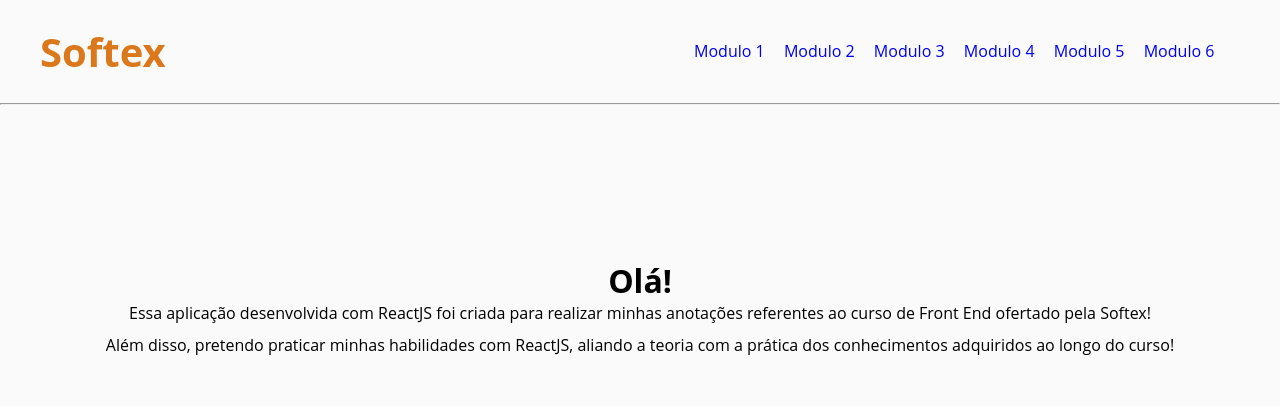
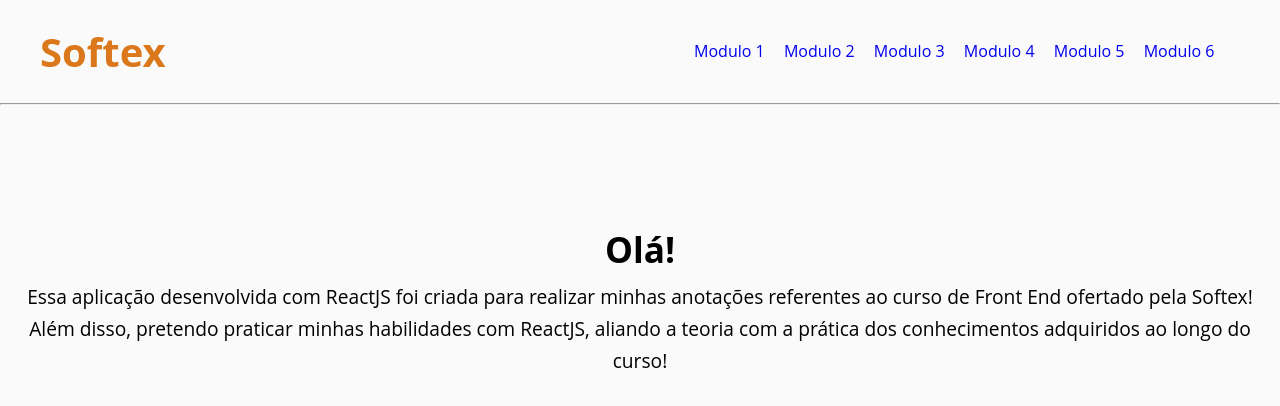
Before and after one commit to jpcchaves/softex-notes, a React (Create React App) app: page / in a window 1280 px wide. Shown: the top 406 px of the page. Built offline with nearby package versions, Linux system fonts and the light colour scheme.

Commit message:
home CSS updated

```diff
--- a/src/pages/Home/Home.jsx
+++ b/src/pages/Home/Home.jsx
@@ -4,13 +4,11 @@ import styles from './Home.module.css'
 const Home = () => {
   return (
     <div className={styles.container_home}>
-      <h1>Olá!</h1>
-      <p>
+      <h1 className={styles.title}>Olá!</h1>
+      <p className={styles.text}>
         Essa aplicação desenvolvida com <span>ReactJS</span> foi criada para
         realizar minhas anotações referentes ao curso de Front End ofertado pela
-        Softex!
-      </p>
-      <p>
+        Softex!<br/>
         Além disso, pretendo praticar minhas habilidades com ReactJS, aliando a
         teoria com a prática dos conhecimentos adquiridos ao longo do curso!
       </p>
--- a/src/pages/Home/Home.module.css
+++ b/src/pages/Home/Home.module.css
@@ -1,5 +1,14 @@
 .container_home {
     text-align: center;
     line-height: 2rem;
-    margin-top: 10rem;
+    margin-top: 8rem;
 }
+
+.title {
+    margin-bottom: 1rem;
+    font-size: 2.2rem;
+}
+
+.text {
+    font-size: 1.2rem;
+}
```
